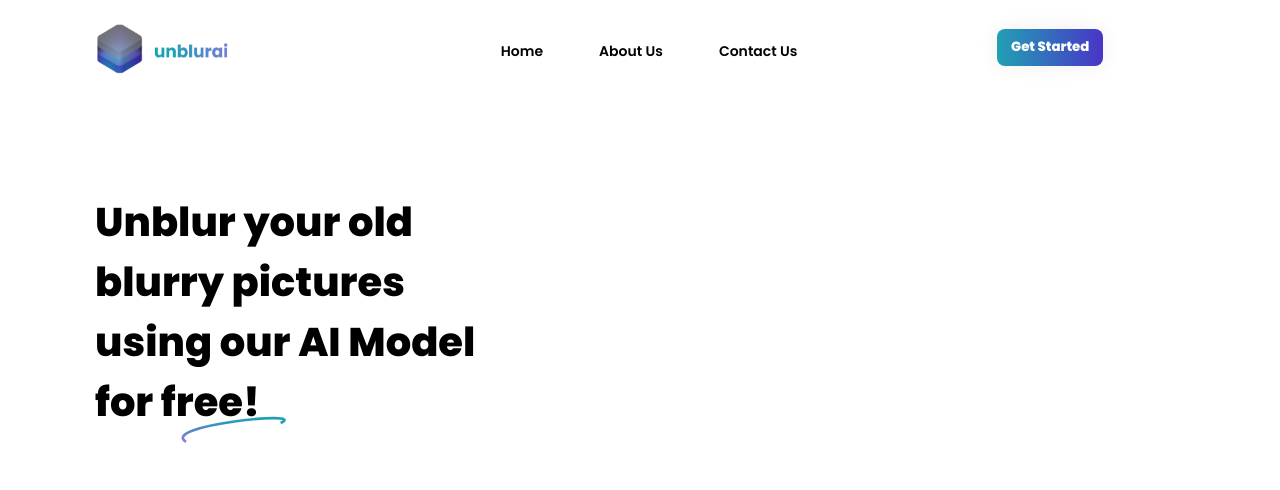
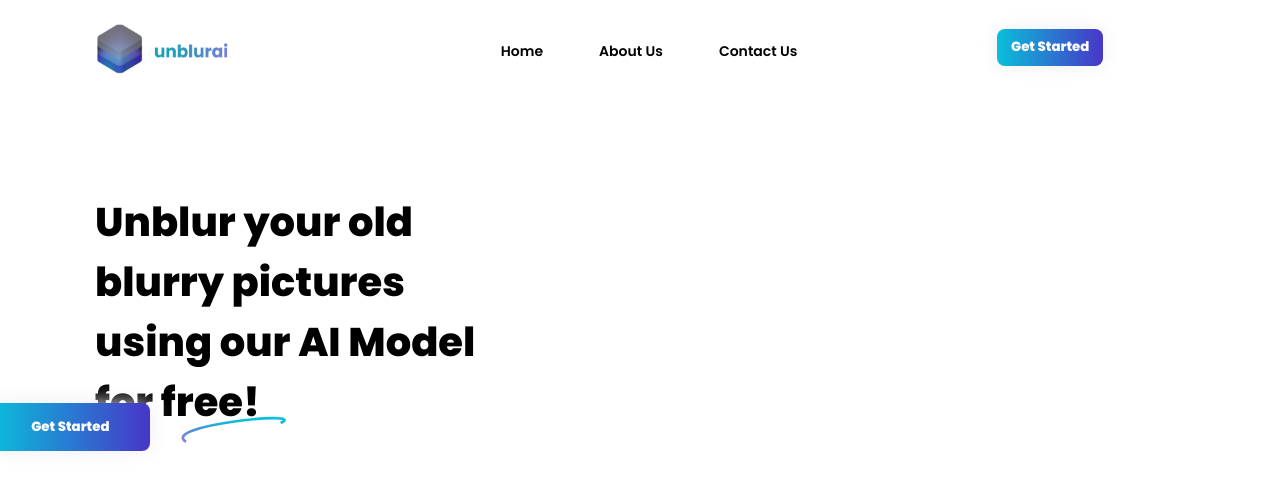
Before and after one commit to aryankhatana01/unblurai, a React (Create React App) app: page / in a window 1280 px wide. Shown: the top 490 px of the page. Built offline with nearby package versions, Linux system fonts and the light colour scheme.

Commit message:
Added homepage button

```diff
--- a/src/App.css
+++ b/src/App.css
@@ -26,7 +26,7 @@
   color: #000000;
   margin-top: 12rem;
   margin-left: -78rem;
-  font-stretch: 50%;
+  /* font-stretch: 50%; */
   max-width: 33%;
 }
 
@@ -43,7 +43,7 @@
     color: #000000;
     margin-top: 12rem;
     margin-left: -78rem;
-    font-stretch: 50%;
+    /* font-stretch: 50%; */
   }
 
   .sketch {
@@ -60,7 +60,7 @@
     color: #000000;
     margin-top: 12rem;
     margin-left: -78rem;
-    font-stretch: 50%;
+    /* font-stretch: 50%; */
   }
 
   .sketch {
@@ -68,8 +68,6 @@
     margin-left: -10.4rem;
   }
 }
-
-
 
 
 @media screen and (max-width: 967px) {
@@ -80,7 +78,7 @@
     color: #000000;
     margin-top: 12rem;
     margin-left: -78rem;
-    font-stretch: 50%;
+    /* font-stretch: 50%; */
   }
 
   .sketch {
@@ -88,3 +86,27 @@
     margin-left: -8rem;
   }
 }
+
+.home-button {
+  background-image: linear-gradient(to right, #0abfdb 0%, #4933C7  51%, #0abfdb  100%);
+  height: 3rem;
+  width: 10rem;
+  border: none;
+  margin-left: -18.5rem;
+  margin-top: 25.2rem;
+  border-radius: 8px;
+  transition: 0.5s;
+  background-size: 200% auto;
+  color: white;
+  font-family: 'Poppins', sans-serif;
+  font-weight: 700;
+  box-shadow: 0 0 20px #eee;
+  cursor: pointer;
+}
+
+.home-button:hover {
+  background-position: right center;
+  color: #fff;
+  text-decoration: none;
+  transform: scale(1.1) perspective(1px)
+}
--- a/src/App.js
+++ b/src/App.js
@@ -15,12 +15,13 @@ export default function App() {
           <path d="M7.50002 37.5C-32.5001 13.5 192 -9.50024 148 9.49994" stroke="url(#paint0_linear_2_15)" stroke-width="4"/>
           <defs>
           <linearGradient id="paint0_linear_2_15" x1="78.7632" y1="5.25085" x2="78.7632" y2="37.0002" gradientUnits="userSpaceOnUse">
-          <stop stop-color="#21A0B4"/>
+          <stop stop-color="#0abfdb"/>
           <stop offset="1" stop-color="#4933C7" stop-opacity="0.62"/>
           </linearGradient>
           </defs>
         </svg>
       </div>
+      <button className='home-button'>Get Started</button>
     </div>
   );
 }
--- a/src/components/navbar/navbar.css
+++ b/src/components/navbar/navbar.css
@@ -20,14 +20,14 @@
     width: 6.6rem;
     border-radius: 8px;
     border: none;
-    background: linear-gradient(90deg, #21A0B4 35%, #4933C7 100%);
+    background: linear-gradient(90deg, #0abfdb 35%, #4933C7 100%);
     color: #ffffff;
     font-family: 'Poppins', sans-serif;
     font-weight: 700;
     transition: 0.5s;
     cursor: pointer; */
 
-    background-image: linear-gradient(to right, #21A0B4 0%, #4933C7  51%, #21A0B4  100%);
+    background-image: linear-gradient(to right, #0abfdb 0%, #4933C7  51%, #0abfdb  100%);
     height: 2.3rem;
     width: 6.6rem;
     border: none;
@@ -112,10 +112,10 @@ a:active { text-decoration: none; }
     font-stretch: 50%;
   }
 
-    .sketch {
+  /* .sketch {
     margin-top: 25.6rem;
     margin-left: -21rem;
-    }
+  } */
 
   .navbar__button {
       margin-top: 1.8rem;
@@ -142,13 +142,30 @@ a:active { text-decoration: none; }
     font-weight: 800;
     color: #000000;
     margin-top: 12rem;
-      margin-left: -78rem;
+    margin-left: -48rem;
     font-stretch: 50%;
   }
 
-    .sketch {
+  /* .sketch {
     margin-top: 25.6rem;
     margin-left: -10.4rem;
+  } */
+
+  .navbar__button {
+      margin-top: 1.8rem;
+      margin-left: 3rem;
+      display: flex;
+      justify-content: space-between;
+      /* border: none; */
+      text-align: center;
+  }
+
+  .navbar__links {
+      margin-top: 2.48rem;
+      margin-left: -4rem;
+      display: flex;
+      height: 20px;
+      justify-content: space-between;
   }
 }
 
@@ -160,12 +177,12 @@ a:active { text-decoration: none; }
     font-weight: 800;
     color: #000000;
     margin-top: 12rem;
-      margin-left: -78rem;
+    /* margin-left: -15rem; */
     font-stretch: 50%;
   }
 
-    .sketch {
+  /* .sketch {
     margin-top: 25.6rem;
     margin-left: -8rem;
+  } */
 }
-  }
```
Lines whose indentation alone changed are shown as unchanged.
